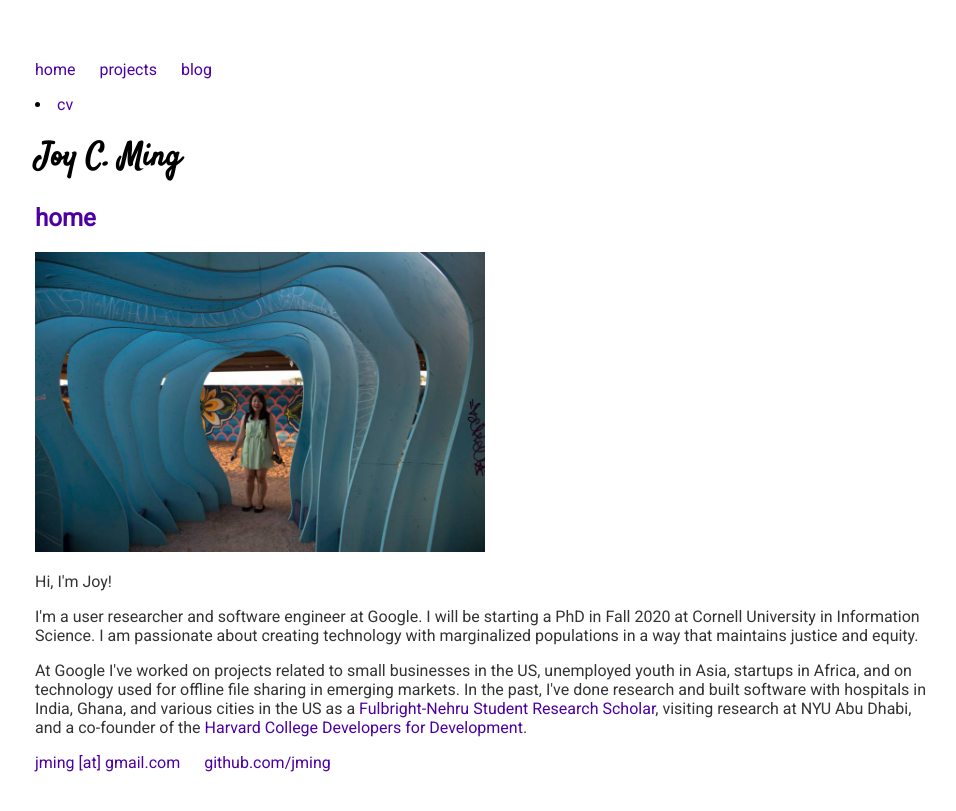
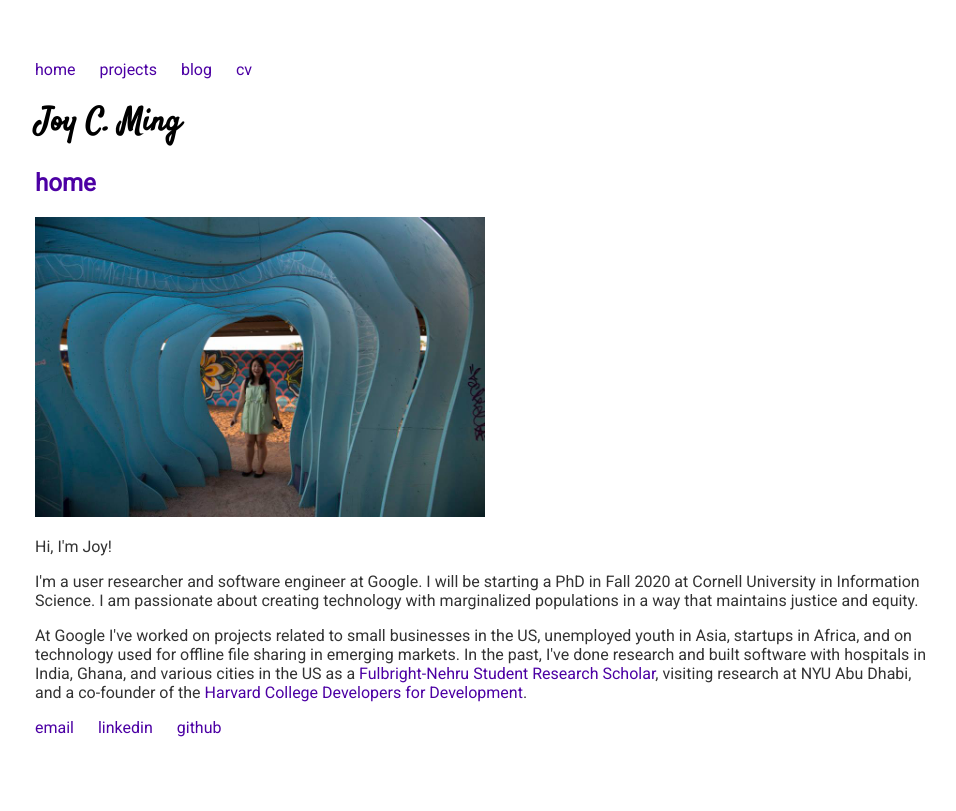
Before and after one commit to jming/jming.github.io, a Jekyll site: the page built from index.html, in a window 1280 px wide. Shown: the top 811 px of the page, without its empty margins (157-1113 px from the left). Built offline with Jekyll 4.4.1, drawn with Linux system fonts in a browser that asks for light colours.

Commit message:
formatting

```diff
--- a/_layouts/default.html
+++ b/_layouts/default.html
@@ -12,8 +12,8 @@
 	        		<li><a href="/">home</a></li>
 				<li><a href="/projects">projects<a></li>
 	        		<li><a href="/blog">blog</a></li>
+				<li><a href="/docs/cv.pdf" target="_blank">cv</a></li>
 	    		</ul>
-				<li><a href="/docs/cv.pdf" target="_blank">cv</a></li>
 			</nav>
 			<div class="header">
 				<h1>Joy C. Ming<h1>
@@ -25,9 +25,10 @@
 
 			</div><!-- /.container -->
 			<footer>
-	    		<ul>
-	        		<li><a href="mailto:joy.c.ming@gmail.com">jming [at] gmail.com</a></li>
-	        		<li><a href="https://github.com/jming">github.com/jming</a></li>
+				<ul>
+					<li><a href="mailto:joy.c.ming@gmail.com">email</a></li>
+					<li><a href="https://www.linkedin.com/in/jcming/">linkedin</a></li>
+					<li><a href="https://github.com/jming">github</a></li>
 				</ul>
 			</footer>
 		</body>
--- a/projects/index.html
+++ b/projects/index.html
@@ -1,7 +1,7 @@
 ---
 layout: default
-title: publications
+title: projects
 ---
-<div class="publications">
+<div class="projects">
 	<p>Under construction</p>
 </div>
```
Also changed, not shown: _posts/2015-06-24-joy-into-the-world.md (+2 -3 lines), 3 other files.
